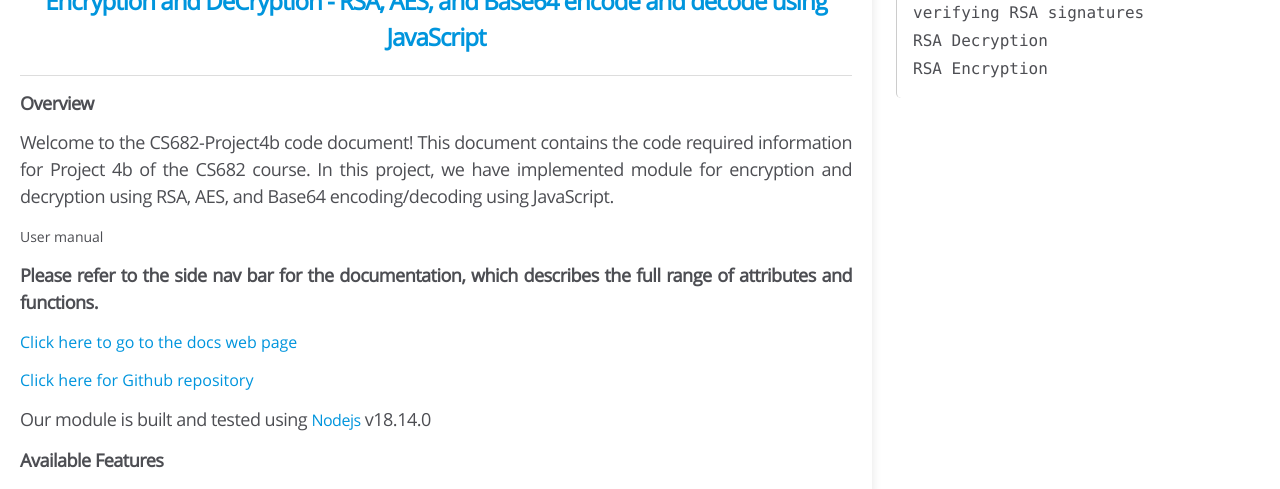
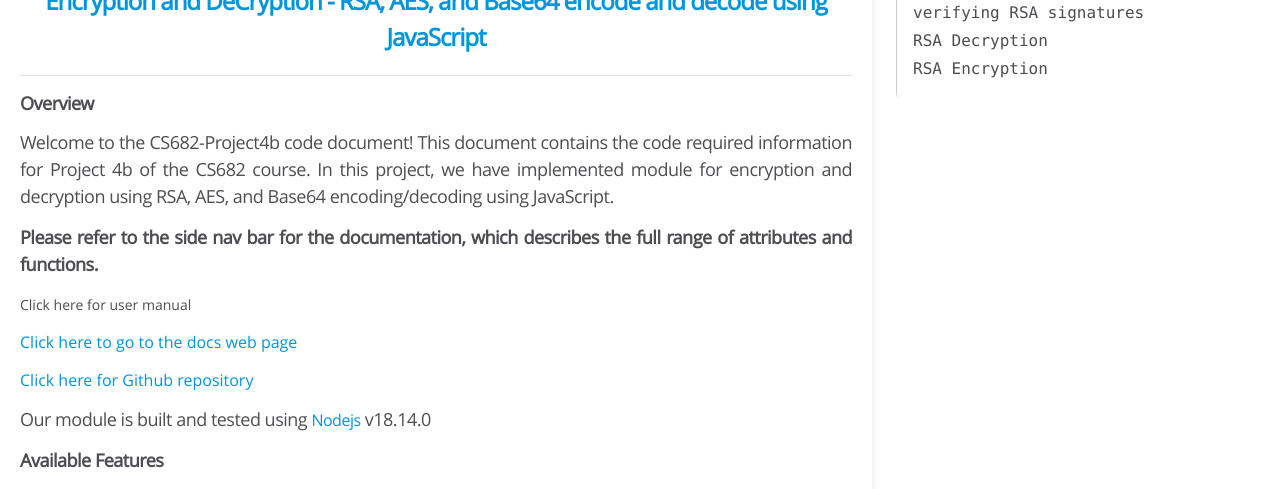
Before and after one commit to Lahasyakr/CS682-Project4b, a website: page documentation/index.html in a window 1280 px wide. Shown: the part 292-781 px from the top of the page. Drawn offline with Linux system fonts and the light colour scheme.

Commit message:
changes in doc

```diff
--- a/documentation/index.html
+++ b/documentation/index.html
@@ -104,7 +104,6 @@
             AES, and Base64 encoding/decoding using JavaScript.</h3>
         </p>
 
-        <p><a href="https://lahasyakr.github.io/CS682-Project4b/"></a>User manual</p>
 
         <p>
         <h3>
@@ -112,6 +111,8 @@
                 functions.</b>
         </h3>
         </p>
+        <p><a href="https://lahasyakr.github.io/CS682-Project4b/"></a>Click here for user manual</p>
+
         <p><a href="https://lahasyakr.github.io/CS682-Project4b/documentation/index.html">Click here to go to the docs web page</a></p>
 
         <p> <a href="https://github.com/Lahasyakr/CS682-Project4b">Click here for Github repository</a></p>
@@ -139,7 +140,7 @@
         <img src="logos/mocha.png" alt="Mocha">
         </p>
 
-        <p>
+        <!-- <p>
         <h3><b>Contributors :</b></h3>
 
         <h3>
@@ -149,7 +150,7 @@
                 <li>Samyak Gangwal</li>
             </ul>
         </h3>
-        </p>
+        </p> -->
 
 
 
```
